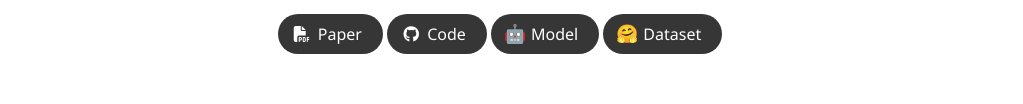
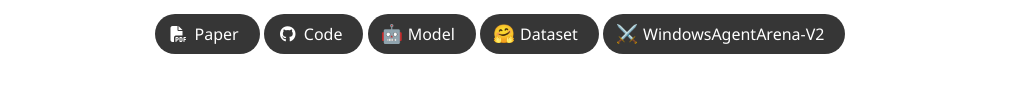
Before and after one commit to GAIR-NLP/PC-Agent-E, a plain HTML site: page index.html in a window 1280 px wide. Shown: the part 370-474 px from the top of the page, without its empty margins (128-1151 px from the left). Drawn offline with nearby package versions, Linux system fonts and the light colour scheme; some icons are missing; a web font is replaced by a local one.

Commit message:
add WindowsAgentArena-V2 link

```diff
--- a/index.html
+++ b/index.html
@@ -143,6 +143,15 @@
                   <p style="font-size:18px">🤗</p>
                 </span>
                 <span>Dataset</span>
+              </a>
+            </span>
+            <span class="link-block">
+              <a href="https://github.com/GAIR-NLP/WindowsAgentArena-V2" target="_blank"
+                  class="external-link button is-normal is-rounded is-dark">
+                <span class="icon">
+                  <p style="font-size:18px">⚔️</p>
+                </span>
+                <span>WindowsAgentArena-V2</span>
               </a>
             </span>
           </div>
```
